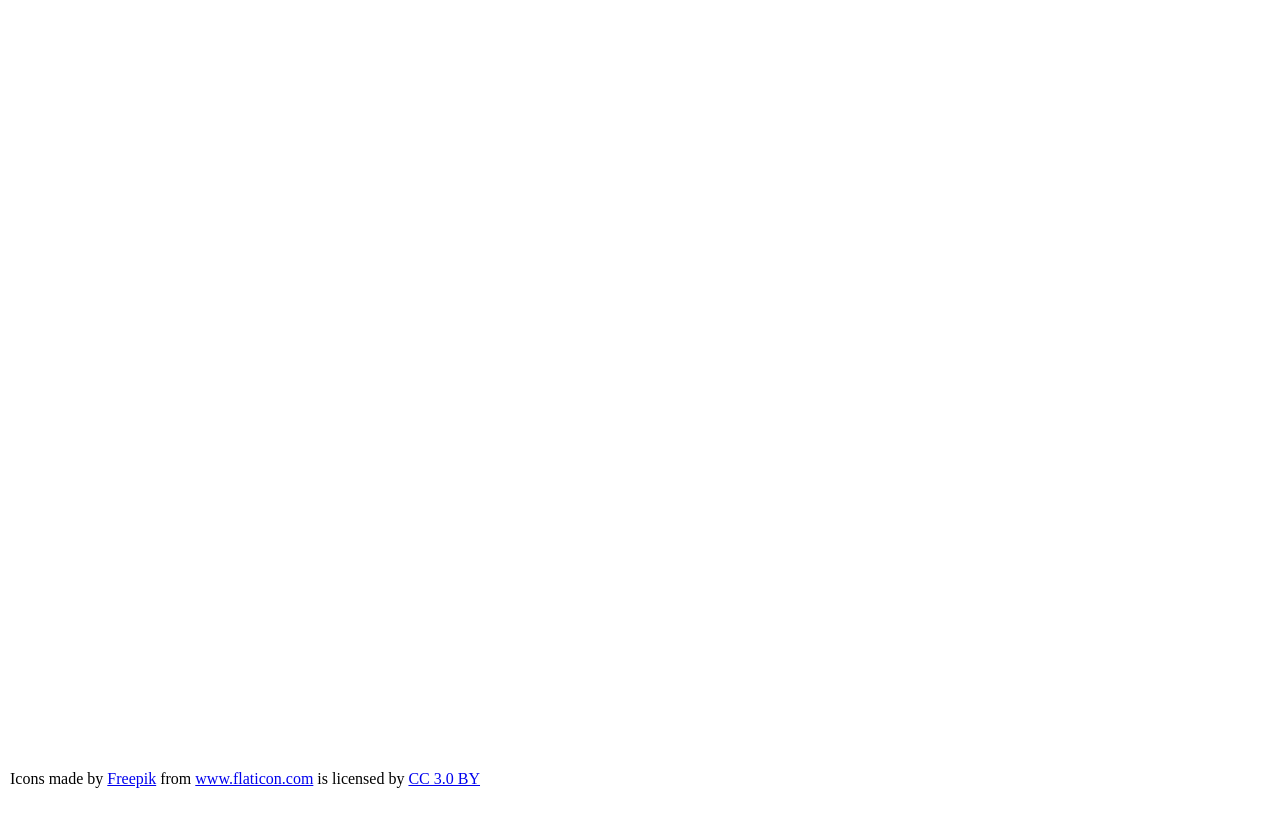
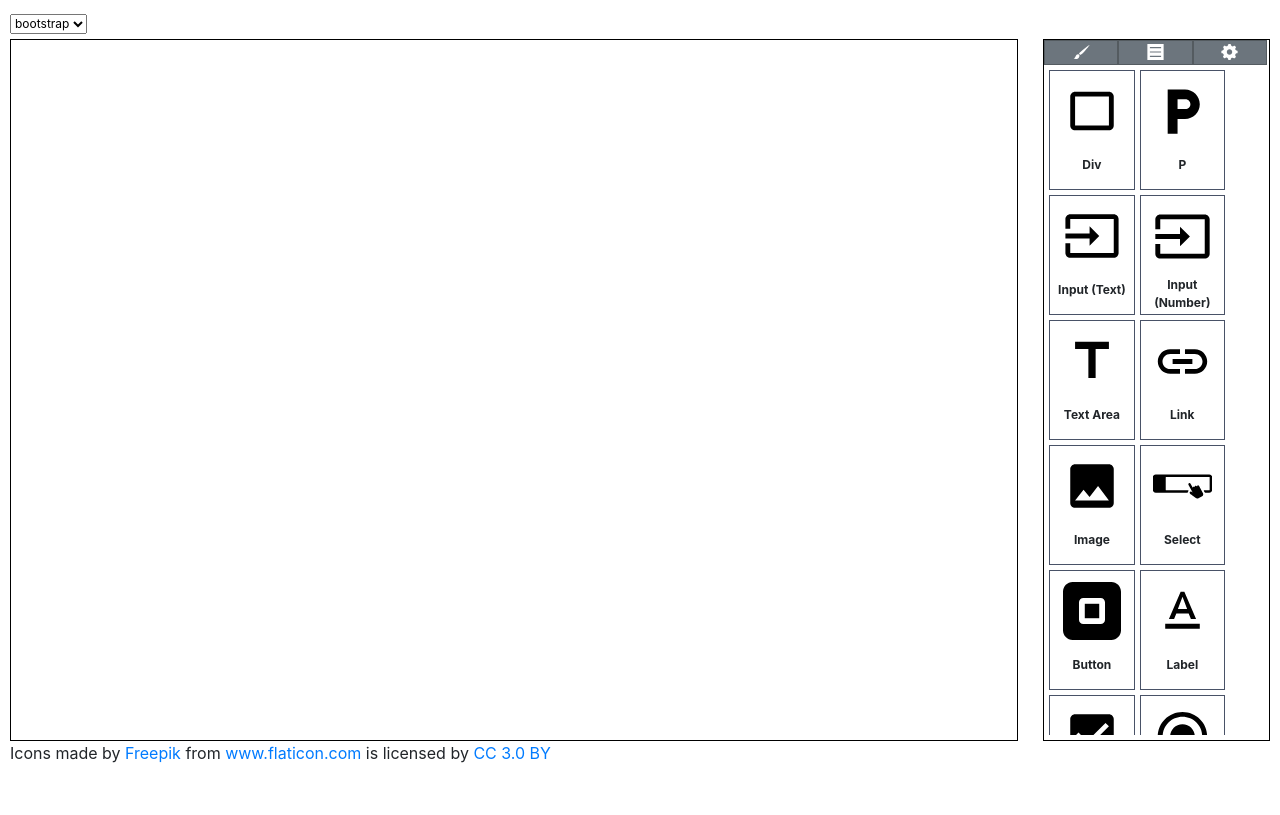
Before and after one commit to busungg/HtmlBuilder, a plain HTML site: page index.html in a window 1280 px wide. Drawn offline with nearby package versions, Linux system fonts and the light colour scheme.

Commit message:
v_0.0.1 (feature)
#11 [개선사항] 부트스트랩 적용
> * index.html 에 적용

```diff
--- a/index.html
+++ b/index.html
@@ -1,21 +1,106 @@
 <!DOCTYPE html>
 <html>
-  <head id="#hb_head">
+  <head>
     <meta charset="UTF-8">
-    <link rel="stylesheet" href="./src/css/html_builder.css">
-    <style id="user_css" type="text/css"></style>
-    <script type="text/javascript" src="./src/js/html_builder.js"></script>
+    <link attr-type="cssOrder"/> <!-- for CSS order -->
+    <script type="text/javascript" src="./src/js/html_builder.js" attr-type="html_builder"></script>
   </head>
   <body>
-    <div id="#container" style="width:100%; height:95%;">
+    <div style="margin-bottom: 5px;">
+      <select id="#hb_select_design" style="height:20px; font-size: 12px;" >
+        <option value="bootstrap">bootstrap</option>
+        <option value="plain">plain</option>
+      </select>
+    </div>
+
+    <div id="#hb_container" style="width:100%; height:90%;">
     </div>
 
     <div>Icons made by <a href="http://www.freepik.com" title="Freepik">Freepik</a> from <a href="https://www.flaticon.com/" title="Flaticon">www.flaticon.com</a> is licensed by <a href="http://creativecommons.org/licenses/by/3.0/" title="Creative Commons BY 3.0" target="_blank">CC 3.0 BY</a></div>
   </body>
 
   <script type="text/javascript">
-      (function() {
+      (function(){
+        var css_content = {
+          bootstrap: [
+            {
+              element: 'link',
+              src: 'https://stackpath.bootstrapcdn.com/bootstrap/4.3.1/css/bootstrap.min.css'
+            },
+
+            {
+              element: 'script',
+              src: 'https://code.jquery.com/jquery-3.3.1.slim.min.js'
+            },
+            {
+              element: 'script',
+              src: 'https://cdnjs.cloudflare.com/ajax/libs/popper.js/1.14.7/umd/popper.min.js'
+            },
+
+            {
+              element: 'script',
+              src: 'https://stackpath.bootstrapcdn.com/bootstrap/4.3.1/js/bootstrap.min.js'
+            },
+            {
+              element: 'link',
+              src: './src/css/html_builder_bootstrap.css'
+            }
+          ],
+          plain: [
+            {
+              element: 'link',
+              src: './src/css/html_builder.css'
+            }
+          ]
+        };
+
+        var setCssfunc = function(type) {
+          var cssOrder = document.querySelectorAll('[attr-type=cssOrder]')[0];
+
+          var oldType;
+          switch(type) {
+            case 'bootstrap':
+              oldType = 'plain';
+            break;
+
+            case 'plain':
+              oldType = 'bootstrap';
+            break;
+          }
+
+          var css_list = css_content[type];
+          var remove_list = document.querySelectorAll('[attr-type=' + oldType + ']');
+
+          var head = document.getElementsByTagName("HEAD")[0];
+          var idx = 0, element = null;
+          for(idx = 0; idx < remove_list.length; idx++) {
+            head.removeChild(remove_list[idx]);
+          }
+
+          for(idx = 0; idx < css_list.length; idx++) {
+            element = document.createElement(css_list[idx].element);
+            if(css_list[idx].element === 'link') {
+              element.setAttribute('rel', 'stylesheet');
+              element.setAttribute('href', css_list[idx].src);
+            } else {
+              element.setAttribute('type', 'text/javascript');
+              element.setAttribute('src', css_list[idx].src);
+            }
+            element.setAttribute('attr-type', type);
+            head.insertBefore(element, cssOrder);
+          }
+        }
+
+        //select design
+        var select_design = document.getElementById('#hb_select_design');
+        setCssfunc(select_design.value);
+
+        select_design.addEventListener('change', function(e) {
+          setCssfunc(select_design.value);
+        });
+
         HtmlBuilder.init();
+
       })();
   </script>
 </html>
```
Also changed, not shown: src/html_builder.html (+0 -1 lines).
